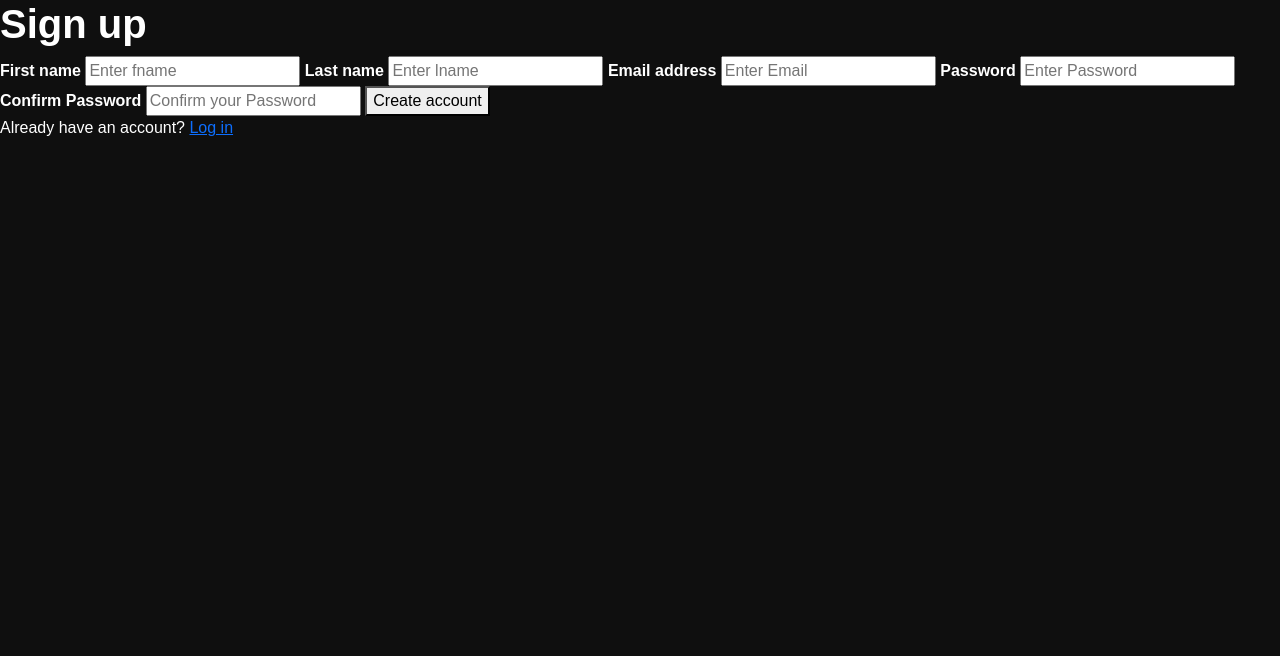
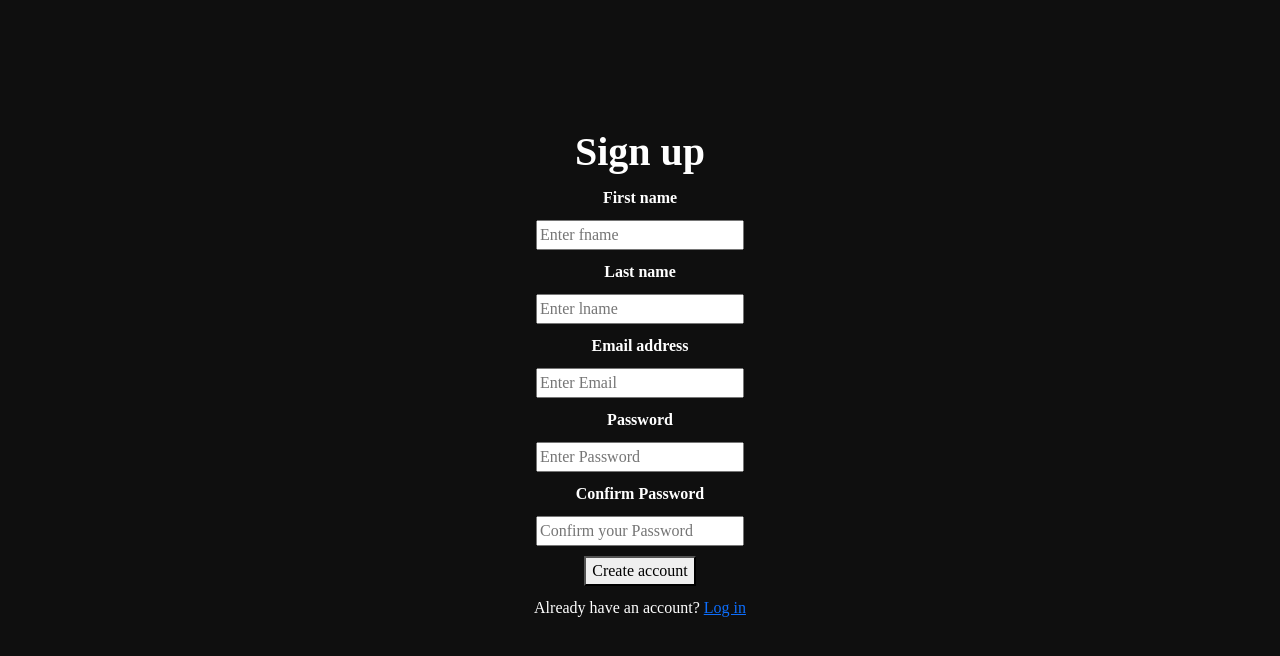
Before and after one commit to SomethinElse332/4_Semester2_Term4_FinalWebsiteSubmission, a plain HTML site: page public/login.html in a window 1280 px wide. Drawn offline with nearby package versions, Linux system fonts and the light colour scheme.

Commit message:
layout fixed sign in/up
fixed the layout of sign in and sign up

```diff
--- a/public/css/main.css
+++ b/public/css/main.css
@@ -261,3 +261,17 @@ h1, h2, h3, h4, h5 {
 .carousel-control-next-icon {
   filter: invert(-1) drop-shadow(0 0 4px rgba(255, 255, 255, 0.4));
 }
+
+/* make everything centered login/signup */
+.styleSignup{
+  font-family: poppins;
+ display: flex;
+ text-align: center;
+justify-content: center;
+margin-top: 10%;
+
+}
+.signupItems{
+  margin-top: 10px;
+  margin-bottom: 10px;
+}
--- a/public/login.html
+++ b/public/login.html
@@ -10,43 +10,95 @@
 <link rel="stylesheet" href="css/main.css">
 </head>
 <body>
-    <div id="login-section" hidden>
-        <h1>Log In</h1>
+    <div id="login-section "hidden>
+
+        <div class="container styleSignup">
+            <div class="col">
+            <div>
+                 <h1>Log In</h1>
+            </div>
+
         <form>
+            <div class="signupItems">
             <label for="username"><b>Username</b></label>
+
+            </div>
+            <div class="signupItems">
             <input type="text" placeholder="Enter Username" name="username" id="userinput" required>
-
+            </div>
+            <div class="signupItems">
             <label for="password"><b>Password</b></label>
+            </div>
+            <div class="signupItems">
             <input type="password" placeholder="Enter Password" name="password" id='passwordinput' required>
-
+            </div>
+            <div class="signupItems">
             <button onclick="loginUser()" type="submit">Login</button>
-
+            </div>
+            <div class="signupItems">
             <p>Dont have an account yet?<a href="#" onclick="showLogin(false)">Register</a></p>
-            </form>
             </div>
 
 
+
+            </form>
+            </div>
+        </div>
+    </div>
+
             <div id="register-section">
-        <h1>Sign up</h1>
+
+        <div class="container styleSignup">
+            <div class="col">
+            <div>
+                <h1>Sign up</h1>
+            </div>
+
         <form>
-            <label for="fname"><b>First name</b></label>
-            <input type="text" placeholder="Enter fname" name="fname" id="fnameInput" required>
-            <label for="lname"><b>Last name</b></label>
-            <input type="text" placeholder="Enter lname" name="lname" id="lnameInput" required>
-            <label for="email"><b>Email address</b></label>
+            <div class="signupItems">
+                <label for="fname"><b>First name</b></label>
+            </div>
+            <div class="signupItems">
+               <input type="text" placeholder="Enter fname" name="fname" id="fnameInput" required>
+            </div>
+            <div class="signupItems">
+                  <label for="lname"><b>Last name</b></label>
+            </div>
+            <div class="signupItems">
+                <input type="text" placeholder="Enter lname" name="lname" id="lnameInput" required>
+            </div>
+            <div class="signupItems">
+                <label for="email"><b>Email address</b></label>
+            </div>
+            <div class="signupItems">
             <input type="text" placeholder="Enter Email" name="email" id="emailInput" required>
+            </div>
+            <div class="signupItems">
             <label for="password"><b>Password</b></label>
+            </div>
+            <div class="signupItems">
             <input type="password" placeholder="Enter Password" name="password" id="passwordInput" required>
+            </div>
+            <div class="signupItems">
             <label for="confirm-password"><b>Confirm Password</b></label>
+            </div>
+            <div class="signupItems">
             <input type="password" placeholder="Confirm your Password" name="confirm-password" id="confirmPasswordInput" required>
-
-
+            </div>
+            <div class="signupItems">
             <button onclick="registerUser()" type="submit">Create account</button>
-        </form>
-        <p>Already have an account? <a href="#" onclick="showLogin(true)">Log in</a></p>
-    </div>
+            </div>
 
 
 
+
+        </form>
+        <div class="signupItems">
+        <p>Already have an account? <a href="#" onclick="showLogin(true)">Log in</a></p>
+        </div>
+    </div>
+</div>
+</div>
+
     <script src="js/login.js"></script>
 </body>
```
Also changed, not shown: index.html (deleted, +0 -20 lines).
